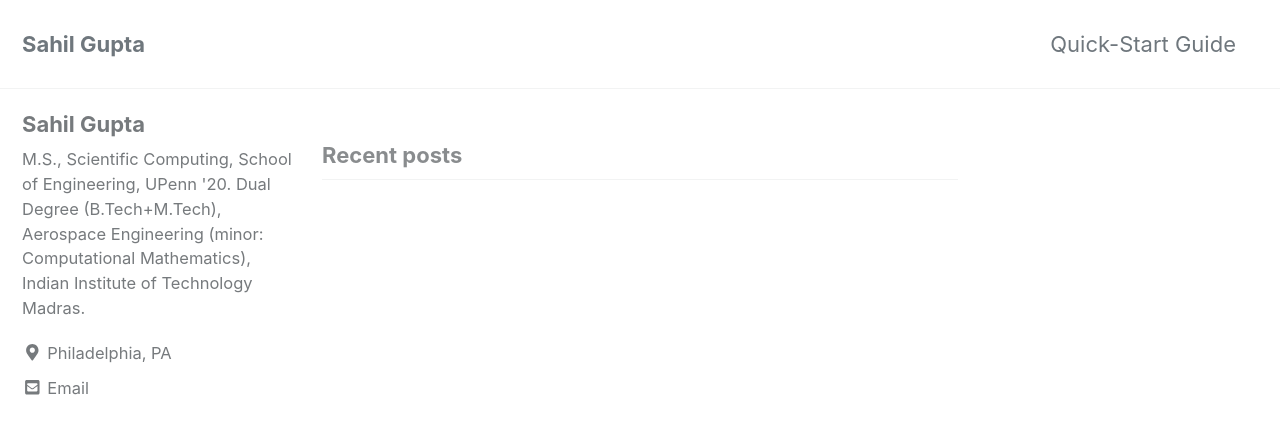
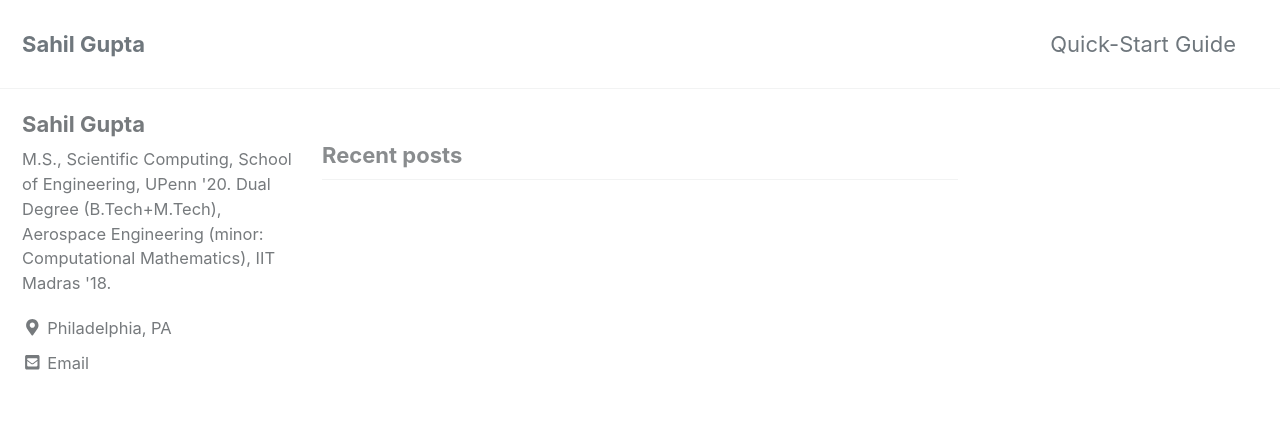
Before and after one commit to sahilgupta2105/sahilgupta2105.github.io, a Jekyll site: the page built from index.html, in a window 1280 px wide and 900 px high. Shown: the top 434 px of the window. Built offline with Jekyll 4.4.1, drawn with Linux system fonts in a browser that asks for light colours; cached includes are drawn as plain includes; nearby versions of some CDN libraries; the list of posts is cut into pages by our own code.

Commit message:
Update _config.yml

```diff
--- a/_config.yml
+++ b/_config.yml
@@ -106,7 +106,7 @@ analytics:
 author:
   name             : "Sahil Gupta"
   avatar           : # path of avatar image, e.g. "/assets/images/bio-photo.jpg"
-  bio              : "M.S., Scientific Computing, School of Engineering, UPenn '20. Dual Degree (B.Tech+M.Tech), Aerospace Engineering (minor: Computational Mathematics), Indian Institute of Technology Madras."
+  bio              : "M.S., Scientific Computing, School of Engineering, UPenn '20. Dual Degree (B.Tech+M.Tech), Aerospace Engineering (minor: Computational Mathematics), IIT Madras '18."
   location         : "Philadelphia, PA"
   email            : "gsahil@seas.upenn.edu"
   links:
```
